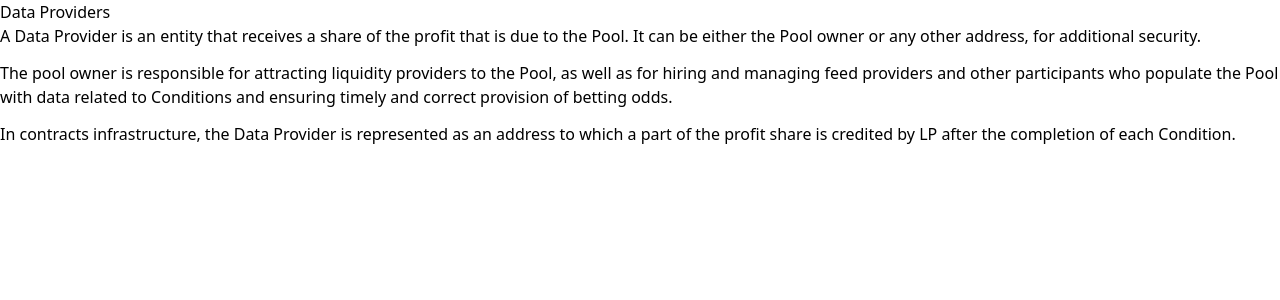
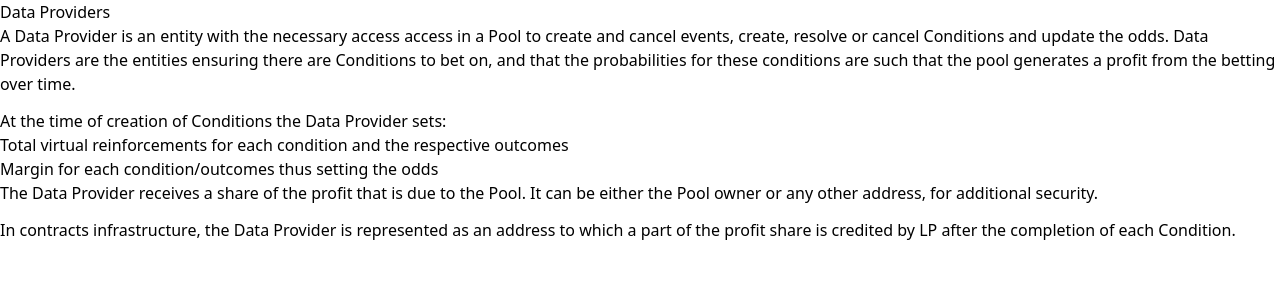
Before and after one commit to Azuro-protocol/gem-docs, a Next.js app: page /concepts/basic/data-providers in a window 1280 px wide. Shown: the top 300 px of the page. Built offline with nearby package versions, Linux system fonts and the light colour scheme.

Commit message:
Update data-providers.mdx

```diff
--- a/pages/concepts/basic/data-providers.mdx
+++ b/pages/concepts/basic/data-providers.mdx
@@ -1,11 +1,12 @@
 # Data Providers
 
-A Data Provider is an entity that receives a share of the profit that is due to the [Pool](/concepts/protocol/pools).
-It can be either the Pool owner or any other address, for additional security.
+A Data Provider is an entity with the necessary access [access](/contracts/access) in a Pool to create and cancel events, create, resolve or cancel [Conditions](/concepts/protocol/conditions) and update the odds. Data Providers are the entities ensuring there are Conditions to bet on, and that the probabilities for these conditions are such that the pool generates a profit from the betting over time.
 
-The pool owner is responsible for attracting liquidity providers to the Pool, as well as for hiring and managing
-[feed providers](/concepts/basic/feed-providers) and other participants who populate the Pool with data related to
-[Conditions](/concepts/protocol/conditions) and ensuring timely and correct provision of betting odds.
+At the time of creation of Conditions the Data Provider sets:
+1. Total virtual [reinforcements](/concepts/protocol/reinforcement) for each condition and the respective outcomes
+2. Margin for each condition/outcomes thus setting the [odds](/concepts/protocol/odds)
+
+The Data Provider receives a share of the profit that is due to the [Pool](/concepts/protocol/pools). It can be either the Pool owner or any other address, for additional security.
 
 In contracts infrastructure, the Data Provider is represented as an address to which a part of the profit share
 [is credited](/concepts/basic/fees-and-rewards) by [LP](/contracts/lp) after the completion of each Condition.
```
